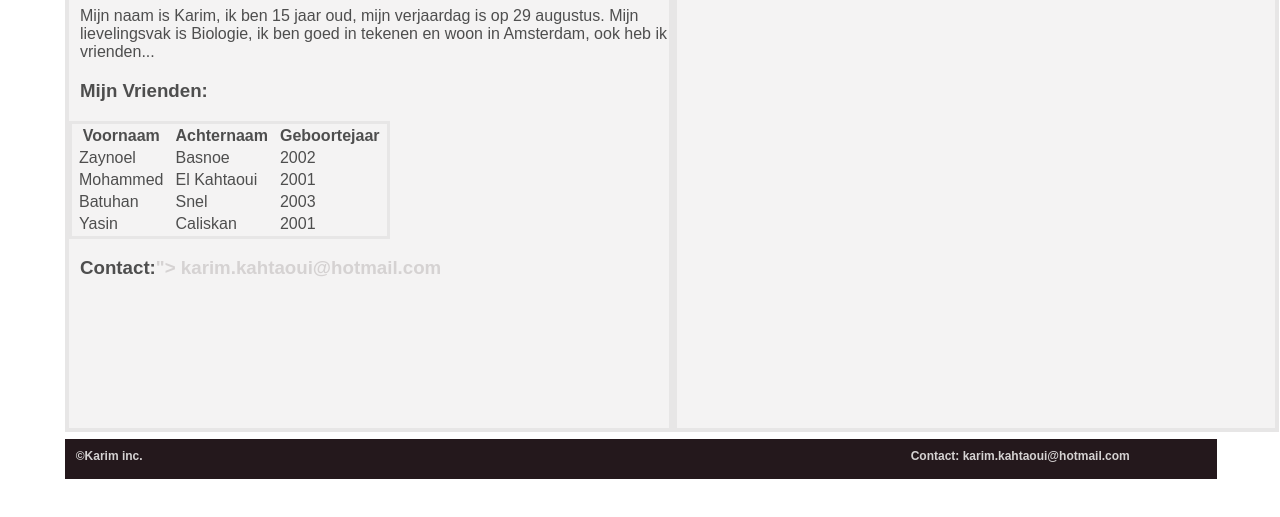
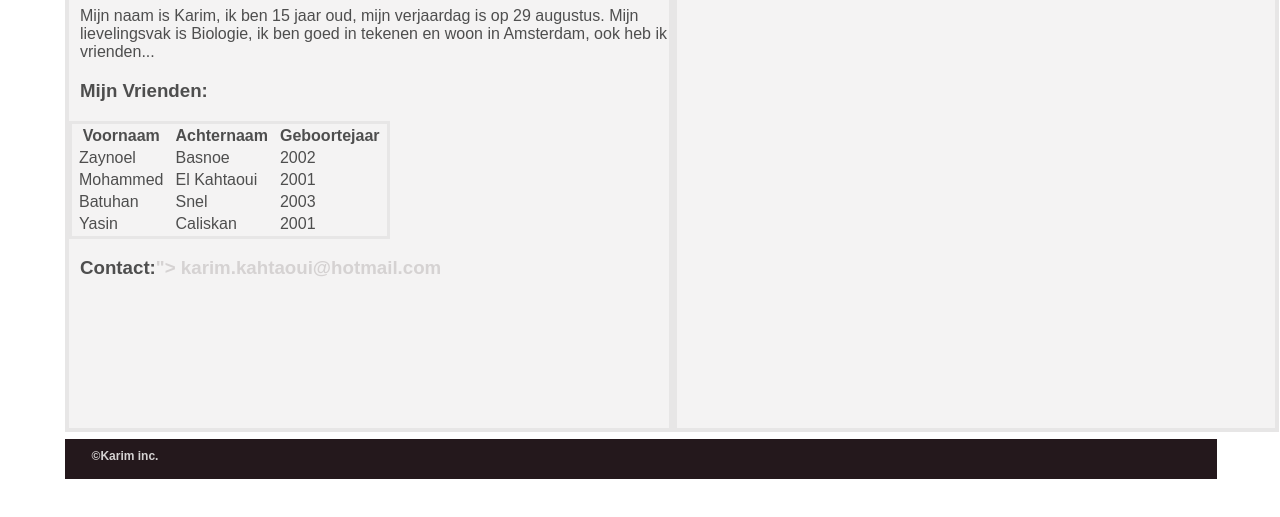
Before and after one commit to Daddy1ssues/Daddy1ssues.github.io, a plain HTML site: page mijzelf.html in a window 1280 px wide. Shown: the part 171-688 px from the top of the page. Drawn offline with Linux system fonts and the light colour scheme.

Commit message:
Update mijzelf.html

```diff
--- a/mijzelf.html
+++ b/mijzelf.html
@@ -58,7 +58,6 @@
       <div id="footer" class="box">
         <ul id="foot">
           <li class="top"> <a href="#"></a> ©Karim inc.</li>
-          <li class="top2"> Contact:<a href="href="mailto:karim.kahtaoui@hotmail.com?Subject=bedankt%20website" target="_top"> karim.kahtaoui@hotmail.com</a></li>
         </ul>
       </div>
     </div>
```
